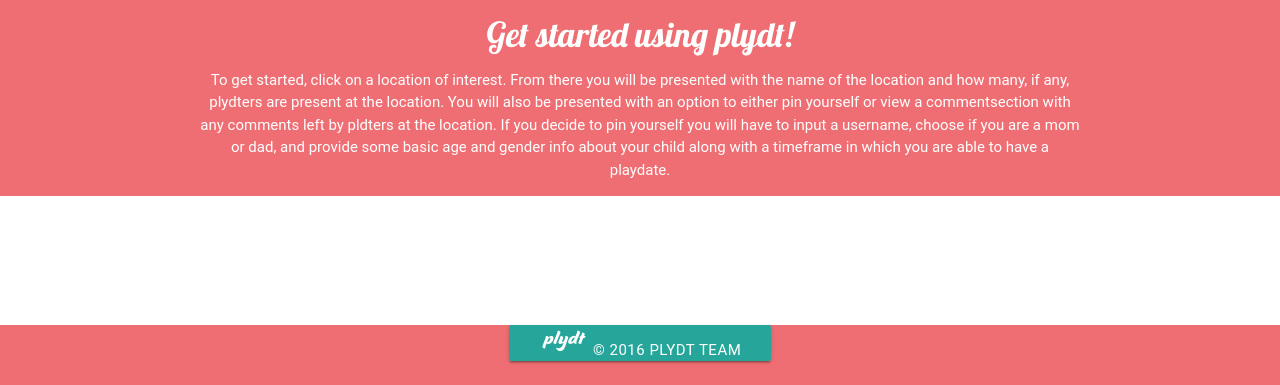
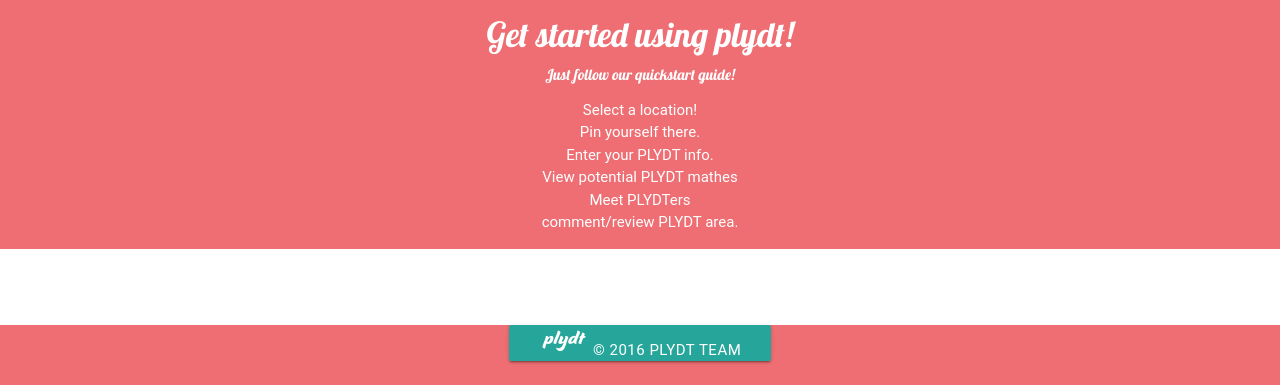
Before and after one commit to robbethencourt/PLYDT, a PHP site: page / in a window 1280 px wide. Shown: the part 415-800 px from the top of the page. Run offline with PHP 8.4, Linux system fonts and the light colour scheme; some libraries are stand-ins or nearby versions; some web fonts are replaced.

Commit message:
modal change and bullet points

```diff
--- a/assets/css/style.css
+++ b/assets/css/style.css
@@ -244,6 +244,9 @@ footer {
 .introduction h4{
 	font-family: 'Lobster', cursive;
 }
+.introduction h6{
+	font-family: 'Lobster', cursive;
+}
 
   /* introduction modal */
   .lobsterfont{
--- a/index.html
+++ b/index.html
@@ -44,8 +44,18 @@
       <div class="row test">
         <div class="col s12">
           <div class="container">
-            <h4 class="white-text">Get started using plydt!</h4> <p class="white-text">To get started, click on a location of interest. From there you will be presented with the name of the location and how many, if any, plydters are present at the location. You will also be presented with an option to either pin yourself or view a commentsection with any comments left by pldters at the location. If you decide to pin yourself you will have to input a username, choose if you are a mom or dad, and provide some basic age and gender info about your child along with a timeframe in which you are able to have a playdate.
-            </p>
+            <h4 class="white-text">Get started using plydt!</h4>
+              <h6 class = "white-text">Just follow our quickstart guide!</h6>
+              <ul style="list-style-type:circle" class = "white-text">
+              <li>Select a location!</li>
+              <li>Pin yourself there.</li>
+              <li>Enter your PLYDT info.</li>
+              <li>View potential PLYDT mathes</li>
+              <li>Meet PLYDTers</li>
+              <li>comment/review PLYDT area.</li>
+              </ul>
+              <!--COMMENT OUT ->
+            To get started, click on a location of interest. From there you will be presented with the name of the location and how many, if any, plydters are present at the location. You will also be presented with an option to either pin yourself or view a commentsection with any comments left by pldters at the location. If you decide to pin yourself you will have to input a username, choose if you are a mom or dad, and provide some basic age and gender info about your child along with a timeframe in which you are able to have a playdate. <!--COMMENT OUT -->
           </div>
         </div>
       </div>
@@ -193,7 +203,7 @@
             <a class="waves-effect waves-purple btn modal-trigger" href="#modal1">
             <img src="assets/images/plydt-logo-white.png" width="50px" id="footerimg">        © 2016 PLYDT Team </a>
             <!-- Modal Structure -->
-            <div id="modal1" class="modal bottom-sheet">
+            <div id="modal1" class="modal modal-fixed-footer">
               <div class="modal-content">
                 <h4>The PLYDT Team!</h4>
                   <ul class = "collection">
```
